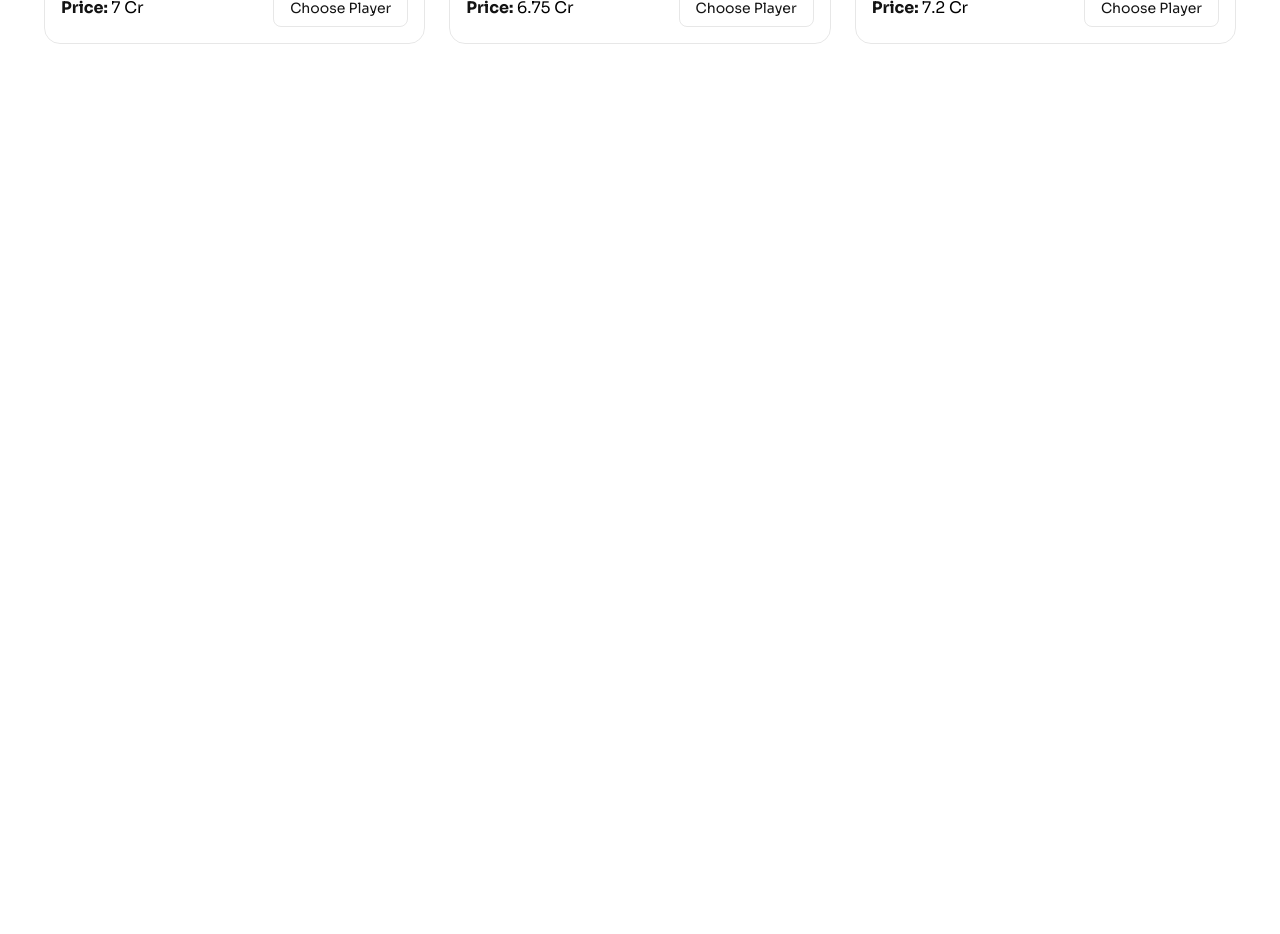
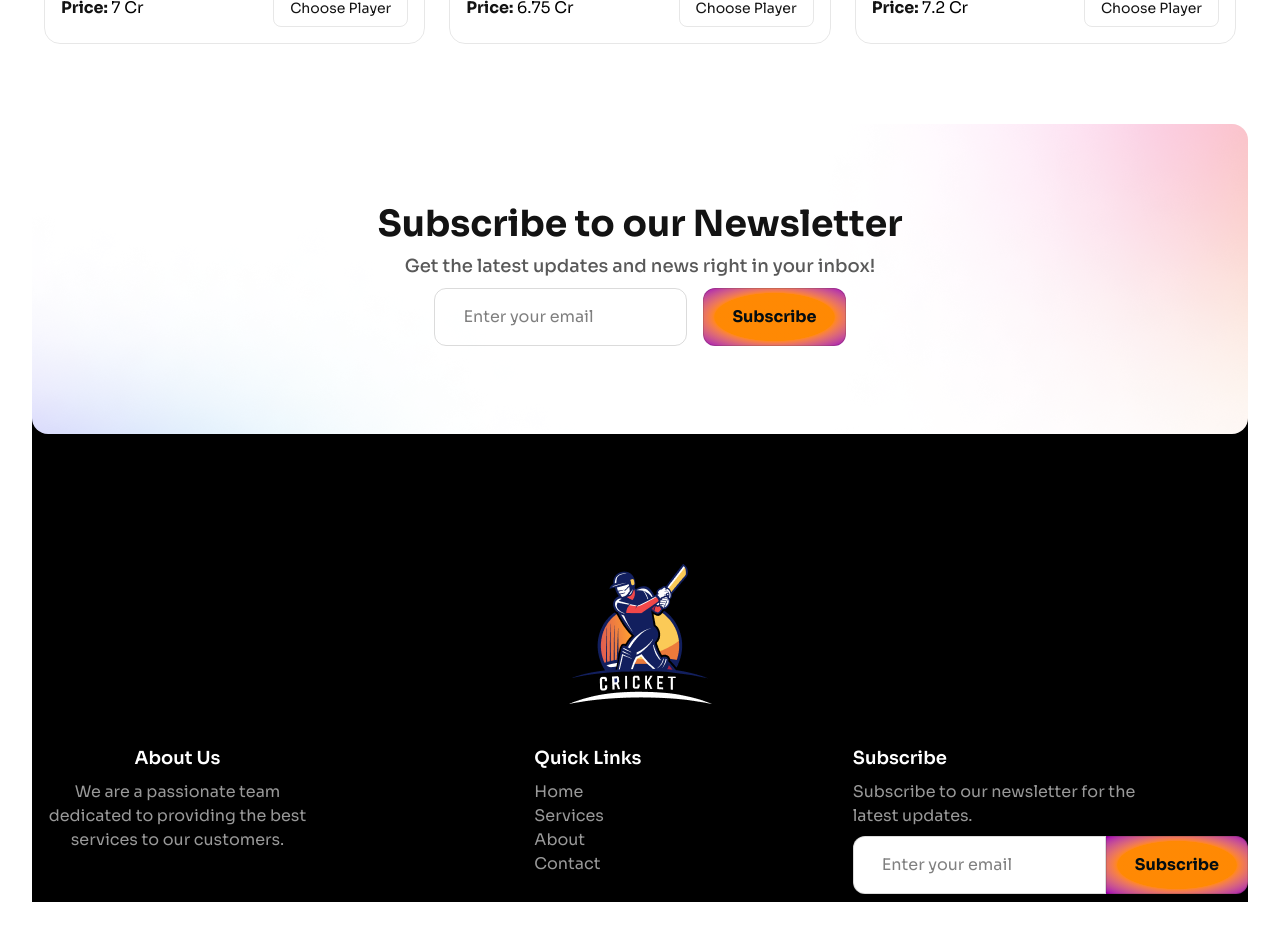
Before and after one commit to rahidulislampritom/my-cricket-team, a React (Vite) app: page / in a window 1280 px wide. Shown: the part 3100-4034 px from the top of the page. Before the commit the page ends 3176 px from the top, so only its background shows below. Built offline with nearby package versions, Linux system fonts and the light colour scheme.

Commit message:
almost complate the footer section

```diff
--- a/src/App.jsx
+++ b/src/App.jsx
@@ -2,6 +2,7 @@ import { useEffect, useState } from 'react'
 import './App.css'
 import Header from './component/Header/Header'
 import Buttons from './component/Buttons/Buttons';
+import Footer from './component/Footer/Footer';
 
 
 function App() {
@@ -115,6 +116,14 @@ function App() {
 
       {/* available and selected  buttons ends here */}
 
+
+
+      {/* footer start */}
+      <div className='max-w-full  mx-auto bg-black '>
+        <Footer></Footer>
+      </div>
+      {/* footer end */}
+
     </div>
   )
 }
--- /dev/null
+++ b/src/component/Footer/Footer.jsx
@@ -0,0 +1,63 @@
+import cover from "../../assets/bg-shadow.png"
+import logo from "../../assets/logo-footer.png"
+
+const Footer = () => {
+    return (
+        <div className=" mt-40  md:mt-60  ">
+            <div className="">
+
+                <div className="max-w-7xl mx-auto relative ">
+                    <div style={{ backgroundImage: `url(${cover})` }} className="w-full  absolute top-[-160px] bg-white  rounded-2xl" >
+                        <div className="p-10 md:p-20  text-center space-y-2">
+                            <h2 className="text-[#131313] text-2xl md:text-4xl font-bold">Subscribe to our Newsletter</h2>
+                            <p className="text-[#131313B3] text-base md:text-lg font-medium">Get the latest updates and news right in your inbox!</p>
+
+                            <input className="px-7 py-4 border border-[#13131326] rounded-xl outline-none" type="text" placeholder="Enter your email" />
+                            <button className="text-[#040D11] text-base font-bold  bg-radial from-orange-400 from-60% to-fuchsia-700 ml-4 px-7 py-4 rounded-xl border border-[#13131326]">Subscribe </button>
+
+                        </div>
+
+                    </div>
+                </div>
+
+            </div>
+
+
+            <div className="pt-70 md:max-w-7xl mx-auto ">
+
+                <div className="flex  justify-center pb-10">
+                    <img src={logo} alt="" />
+                </div>
+
+                <div className="md:flex justify-between space-y-6 text-center md:text-left p-3 md:p-0">
+
+                    <div className="space-y-2 text-center">
+                        <h2 className="text-[#FFFFFF] text-lg font-semibold">About Us</h2>
+                        <p className="md:w-[291px] text-[#FFFFFF99] text-base font-normal">We are a passionate team dedicated to providing the best services to our customers.</p>
+                    </div>
+                    <div className="space-y-2">
+                        <h2 className="text-[#FFFFFF] text-lg font-semibold">Quick Links </h2>
+                        <ul className="text-[#FFFFFF99] text-base font-normal ">
+                            <li><a href="">Home</a></li>
+                            <li><a href="">Services</a></li>
+                            <li><a href="">About</a></li>
+                            <li><a href="">Contact</a></li>
+                        </ul>
+                    </div>
+                    <div className="space-y-2">
+                        <h2 className="text-[#FFFFFF] text-lg font-semibold">Subscribe</h2>
+                        <p className="md:w-[291px] text-[#FFFFFF99] text-base font-normal">Subscribe to our newsletter for the latest updates.</p>
+                        <input className="px-7 py-4 border border-[#13131326] rounded-xl md:rounded-r-none outline-none bg-white" type="text" placeholder="Enter your email" />
+                        <button className="text-[#040D11] text-base font-bold  bg-radial from-orange-400 from-60% to-fuchsia-700  px-7 py-4 rounded-xl md:rounded-l-none rounded-l-0 border border-[#13131326]">Subscribe </button>
+
+                    </div>
+                </div>
+
+            </div>
+        </div>
+    );
+};
+
+export default Footer;
+
+//
```
